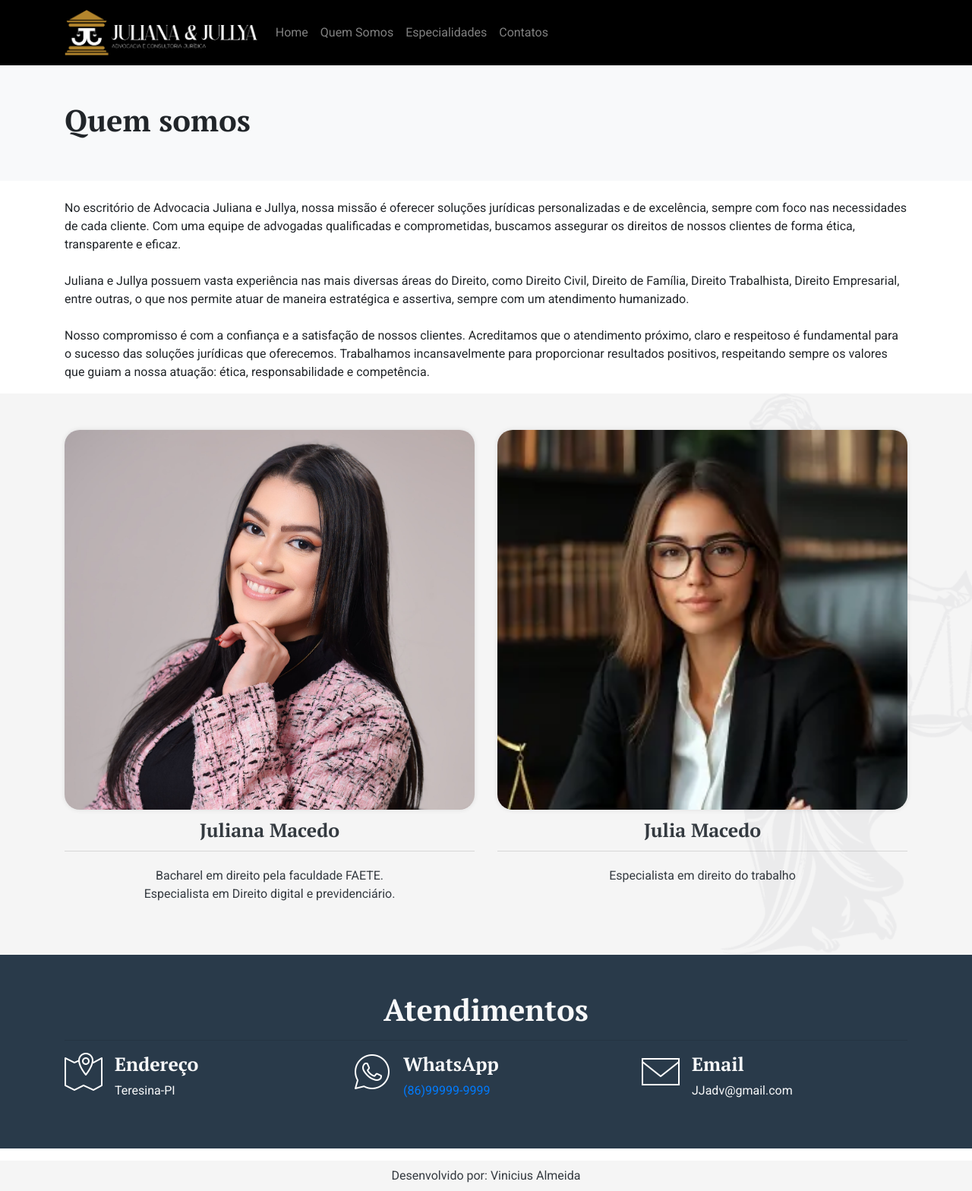
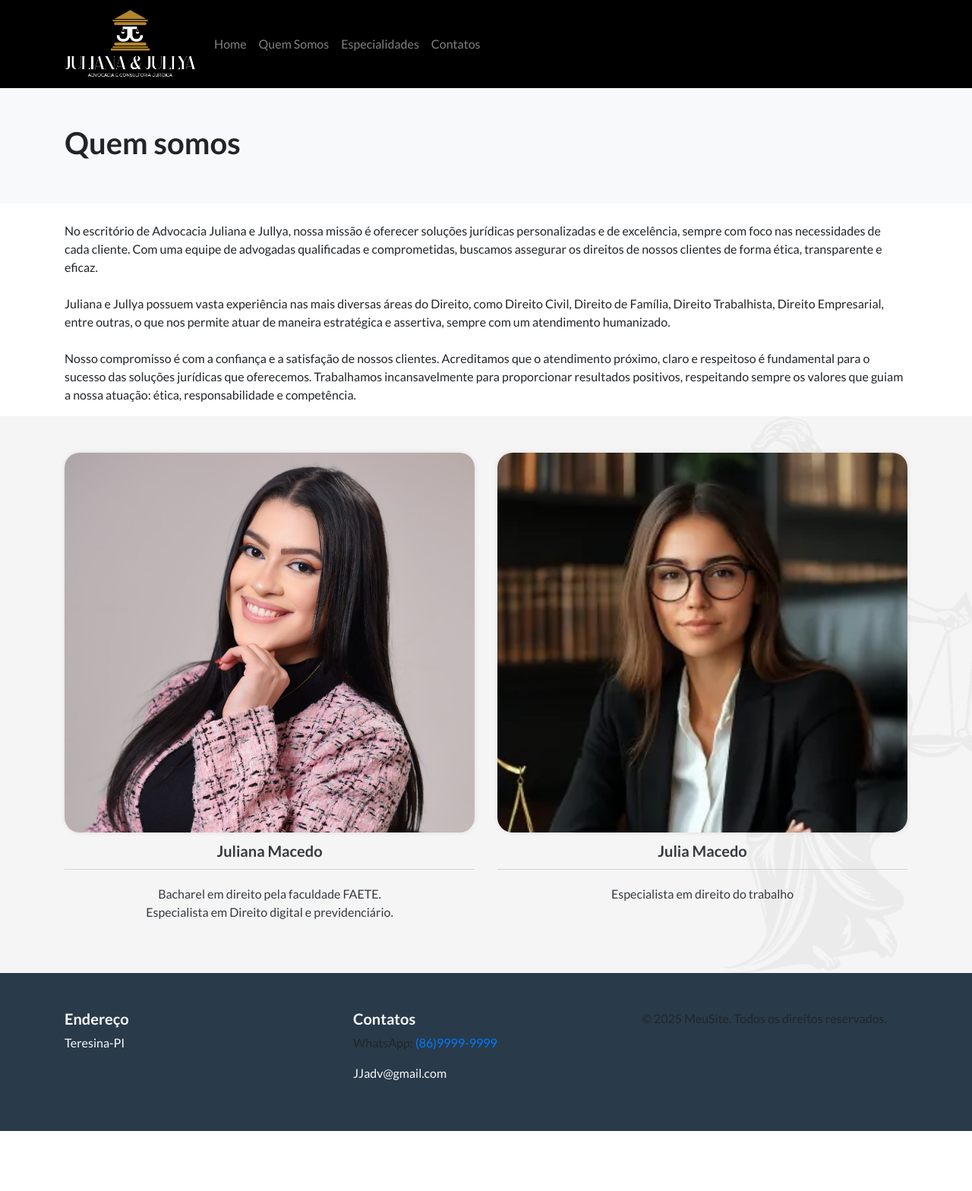
Before and after one commit to viniciusalmeidaweb/website-adv, a Django app: page /quem-somos/ in a window 1280 px wide. Shown: the whole page at 76% size. After the commit the page ends 1489 px from the top, so only its background shows below. Run offline with Django 4.2, Linux system fonts and the light colour scheme; data comes from the database, SQL or seed files in the repository; some libraries are stand-ins or nearby versions.

Commit message:
atualizaçao fonts

```diff
--- a/static/css/styles.css
+++ b/static/css/styles.css
@@ -1,13 +1,71 @@
-@import url('https://fonts.googleapis.com/css2?family=PT+Serif:ital,wght@0,400;0,700;1,400;1,700&family=Roboto:ital,wght@0,100..900;1,100..900&display=swap');
+@import url('https://fonts.googleapis.com/css2?family=Lato:ital,wght@0,100;0,300;0,400;0,700;0,900;1,100;1,300;1,400;1,700;1,900&display=swap');
 
-:root{
-  /* --bs-body-font-family:  font-family: "Roboto", sans-serif;*/
-
+:root {
+    --bs-body-font-family:"Lato", sans-serif;
 }
 
+.lato-thin {
+    font-family: "Lato", sans-serif;
+    font-weight: 100;
+    font-style: normal;
+  }
+
+  .lato-light {
+    font-family: "Lato", sans-serif;
+    font-weight: 300;
+    font-style: normal;
+  }
+
+  .lato-regular {
+    font-family: "Lato", sans-serif;
+    font-weight: 400;
+    font-style: normal;
+  }
+
+  .lato-bold {
+    font-family: "Lato", sans-serif;
+    font-weight: 700;
+    font-style: normal;
+  }
+
+  .lato-black {
+    font-family: "Lato", sans-serif;
+    font-weight: 900;
+    font-style: normal;
+  }
+
+  .lato-thin-italic {
+    font-family: "Lato", sans-serif;
+    font-weight: 100;
+    font-style: italic;
+  }
+
+  .lato-light-italic {
+    font-family: "Lato", sans-serif;
+    font-weight: 300;
+    font-style: italic;
+  }
+
+  .lato-regular-italic {
+    font-family: "Lato", sans-serif;
+    font-weight: 400;
+    font-style: italic;
+  }
+
+  .lato-bold-italic {
+    font-family: "Lato", sans-serif;
+    font-weight: 700;
+    font-style: italic;
+  }
+
+  .lato-black-italic {
+    font-family: "Lato", sans-serif;
+    font-weight: 900;
+    font-style: italic;
+  }
+
 body {
-
-    font-family: "Roboto", sans-serif !important;
+    font-family: var(--bs-body-font-family);
     font-optical-sizing: auto;
     font-style: normal;
     background-color: transparent;
@@ -23,7 +81,7 @@ body {
 }
 
 img.logo-site{
-    height: 60px;
+    height: 90px;
 }
 
 .home {
@@ -78,25 +136,7 @@ img.logo-site{
     filter: brightness(0.9); /* Leve escurecimento */
 }
 
-.sec-title{
-    font-family: "PT Serif", serif;
-    font-display: swap;
 
-}
-
-h1.sec-title{
-    font-size: 40px;
-}
-
-h2.sec-title{
-    font-size: 40px;
-
-}
-
-h5.sec-title{
-    font-size: 25px;
-
-}
 
 .about{
     /*background-color: #B3852D;*/
@@ -181,13 +221,6 @@ h5.sec-title{
     box-shadow: 0 8px 16px rgba(0, 0, 0, 0.2); /* Mais destaque */
 }
 
-.contact{
+.footer-site{
     background-color: #293A4A;
-
-
 }
-
-.footer-site{
-    background-color: #f5f5f5;
-
-}
--- a/website/templates/base.html
+++ b/website/templates/base.html
@@ -12,8 +12,7 @@
     <!-- Fonts -->
     <link rel="preconnect" href="https://fonts.googleapis.com">
     <link rel="preconnect" href="https://fonts.gstatic.com" crossorigin>
-    <link href="https://fonts.googleapis.com/css2?family=PT+Serif:ital,wght@0,400;0,700;1,400;1,700&family=Roboto:ital,wght@0,100..900;1,100..900&display=swap" rel="stylesheet">
-
+    <link href="https://fonts.googleapis.com/css2?family=Lato:ital,wght@0,100;0,300;0,400;0,700;0,900;1,100;1,300;1,400;1,700;1,900&display=swap" rel="stylesheet">
 
     <!-- Bootstrap CSS -->
     <link rel="stylesheet" href="https://stackpath.bootstrapcdn.com/bootstrap/4.1.3/css/bootstrap.min.css" integrity="sha384-MCw98/SFnGE8fJT3GXwEOngsV7Zt27NXFoaoApmYm81iuXoPkFOJwJ8ERdknLPMO" crossorigin="anonymous">
@@ -27,7 +26,7 @@
   <nav class="navbar navbar-expand-lg navbar-dark navbar-bg-dark">
         <div class="container">
         <a class="navbar-brand" href="{% url 'home' %}">
-          <img class="logo-site" src="/media/website/LOGO-JJ.png" alt="Juliana Macedo e Jullya Macedo - Advogadas Associadas">
+          <img class="logo-site" src="/media/website/logo-site.png" alt="Juliana Macedo e Jullya Macedo - Advogadas Associadas">
         </a>
         <button class="navbar-toggler" type="button" data-toggle="collapse" data-target="#conteudoNavbarSuportado" aria-controls="conteudoNavbarSuportado" aria-expanded="false" aria-label="Alterna navegação">
           <span class="navbar-toggler-icon"></span>
@@ -67,15 +66,37 @@
 </main>
 
  <!-- Rodapé -->
- <footer class="footer-site py-2 text-center text-dark">
-  <div class="container">
-  <div class="row">
-    <div class="col-sm-12">
-      <span>Desenvolvido por: Vinicius Almeida</span>
-    </div>
-  </div>
+<footer class="footer-site py-5">
+<div class="container">
+
+<div class="row">
+  <div class="col-4">
+    <h5 class="font-weight-bold text-light sec-title">Endereço</h5>
+      <p class="sec-text text-light">Teresina-PI</p>
+
+
+      </div>
+
+
+<div class="col-4">
+
+        <h5 class="font-weight-bold text-light sec-title">Contatos</h5>
+        <p>WhatsApp: <a href="#" target="_blank">(86)9999-9999</a></p>
+        <p class="sec-text text-light">JJadv@gmail.com</p>
+
+      </div>
+
+
+<div class="col-4">
+  <p>&copy; 2025 MeuSite. Todos os direitos reservados.</p>
+
 </div>
- </footer>
+</div>
+</div>
+</footer>
+
+
+
 <!-- Principal JavaScript do Bootstrap
 ================================================== -->
 <!-- Foi colocado no final para a página carregar mais rápido -->
--- a/website/templates/quem_somos.html
+++ b/website/templates/quem_somos.html
@@ -8,7 +8,7 @@
   <div class="container">
     <div class="row">
       <div class="container-fluid">
-        <h1 class="sec-title font-weight-bold">Quem somos</h1>
+        <h1 class="font-weight-bold">Quem somos</h1>
       </div>
     </div>
   </div>
@@ -59,7 +59,7 @@
               <div class="card border-0 bg-transparent">
                   <img class="card-img-top img-ajustada" src="{{ equipe.photo.url }}" alt="Imagem de capa do card">
               <div class="card-header bg-transparent">
-                <h5 class="mb-0 sec-title font-weight-bold">{{ equipe.nome_adv }}</h5>
+                <h5 class="mb-0 font-weight-bold">{{ equipe.nome_adv }}</h5>
               </div>
 
               <div class="card-body">
@@ -78,70 +78,6 @@
 </div>
 </section>
 
-<section class="contact py-5">
-
-
-  <div class="container">
-    <div class="row">
-      <div class="col-12">
-        <h2 class="sec-title text-center font-weight-bold text-light">Atendimentos</h2>
-        <hr>
-      </div>
-      </div>
-
-<div class="row">
-  <div class="col-4">
-    <div class="media">
-        <img src="/media/icones/icons8-local-50.png" class="align-self-start mr-3">
-      <div class="media-body">
-        <h5 class="font-weight-bold text-light sec-title">Endereço</h5>
-        <p class="sec-text text-light">Teresina-PI</p>
-      </div>
-    </div>
-</div>
-
-<div class="col-4">
-  <div class="media">
-       <img src="/media/icones/icons8-whatsapp-50.png" class="align-self-start mr-3">
-      <div class="media-body">
-        <h5 class="font-weight-bold text-light sec-title">WhatsApp</h5>
-        <a href="https://wa.me/5599999999999" target="_blank">(86)99999-9999</a>
-
-      </div>
-  </div>
-</div>
-
-<div class="col-4">
-  <div class="media">
-        <img src="/media/icones/icons8-nova-mensagem-50.png" class="align-self-start mr-3">
-      <div class="media-body">
-        <h5 class="font-weight-bold text-light sec-title">Email</h5>
-        <p class="sec-text text-light">JJadv@gmail.com</p>
-      </div>
-  </div>
-</div>
-</div>
-</div>
-
-</section>
-
-
-
-
-
-
-
-
-    <!-- Service Details Section -->
-  <section>
-
-   <p>
-
-
-
-   </p>
-
-  </section><!-- /Service Details Section -->
 
 
 
```
Also changed, not shown: website/templates/especialidades.html (+2 -47 lines), website/templates/index.html (+7 -55 lines).
